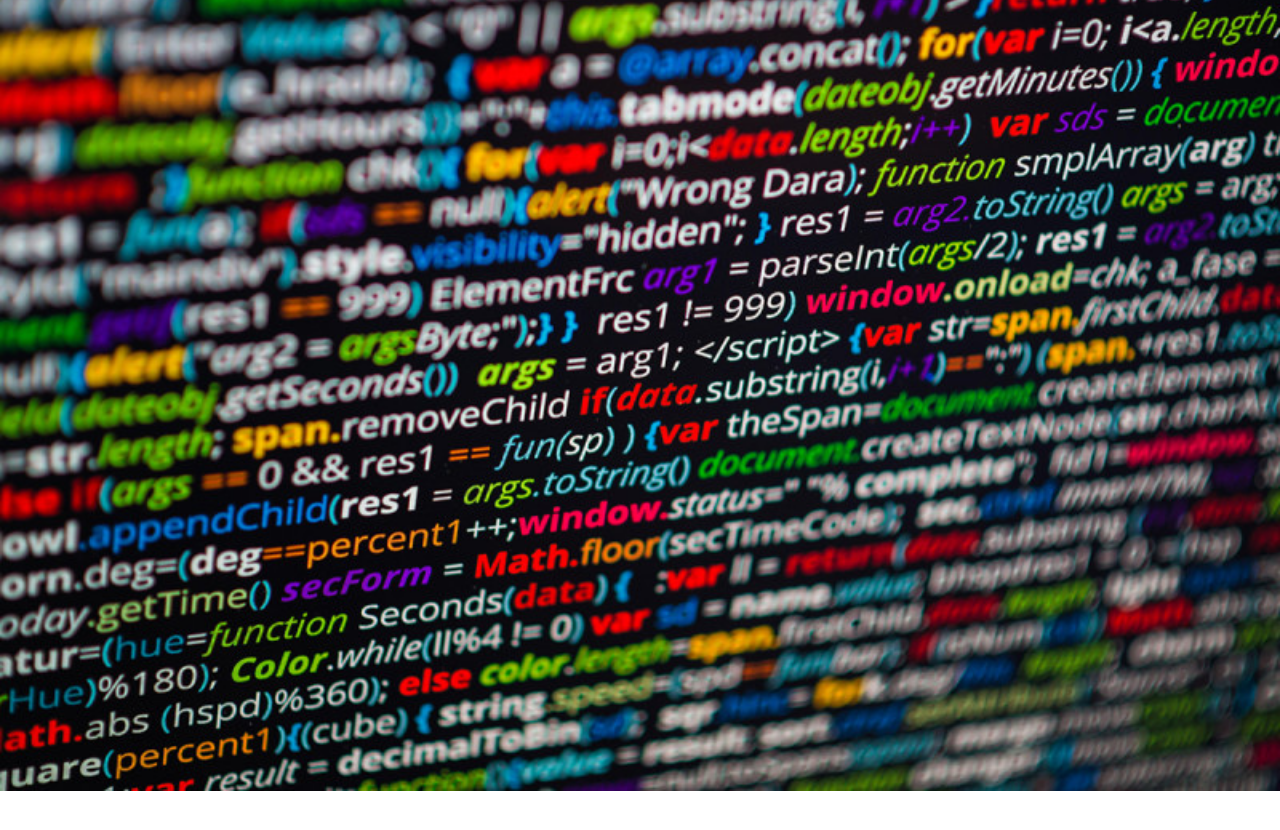
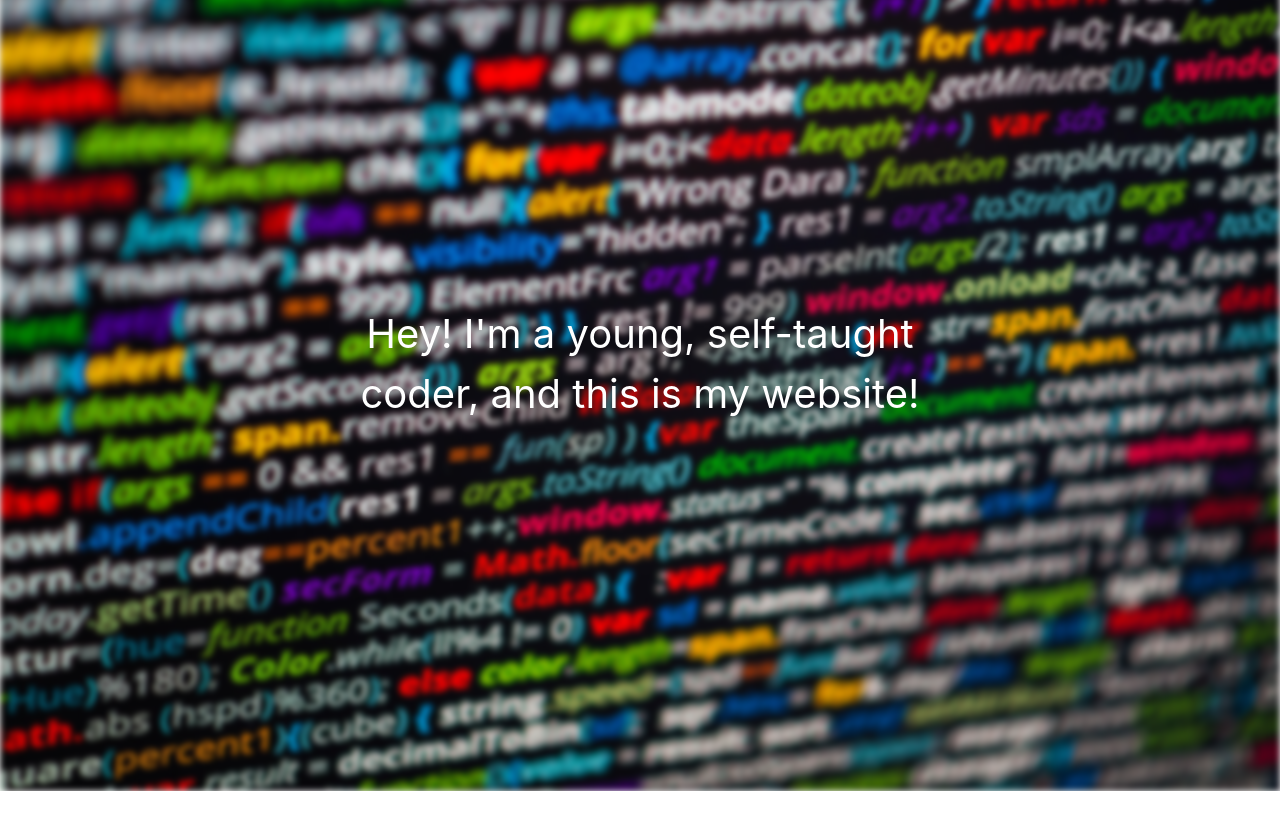
Before and after one commit to BonfireScratch/BonfireScratch.github.io, a plain HTML site: page index.html in a window 1280 px wide. Shown: the part 62-892 px from the top of the page. After the commit the page ends 853 px from the top, so only its background shows below. Drawn offline with nearby package versions, Linux system fonts and the light colour scheme.

Commit message:
Update index.html

```diff
--- a/index.html
+++ b/index.html
@@ -18,7 +18,7 @@
 <div class="collapse navbar-collapse" id="collapsibleNavbar">
 <ul class="navbar-nav ml-auto nav-fill">
 <li class="nav-item">
-<a class="navbar-brand" href="">HOME</a>
+<a class="navbar-brand active" href="">HOME</a>
 </li>
 <li class="nav-item">
 <a class="navbar-brand" href="">ABOUT</a>
@@ -38,11 +38,10 @@
 </ul>
 </div>
 </nav>
-
-<img class="img-fluid w-100" src="code-img.jpg">
-
-<br><br><br><br><br><br><br><br><br><br><br><br><br><br><br><br><br><br><br><br><br><br><br><br><br><br><br><br><br><br><br><br><br><br><br><br><br><br><br><br><br><br><br><br><br><br><br><br><br><br><br><br><br><br><br><br><br><br><br><br><br><br>
-
+<div id="image">
+<img class="img-fluid w-100 code-img" src="code-img.jpg">
+<div class="img-text">Hey! I'm a young, self-taught coder, and this is my website!</div>
+</div>
 <script src="index.js"></script>
 </body>
 </html>
```
